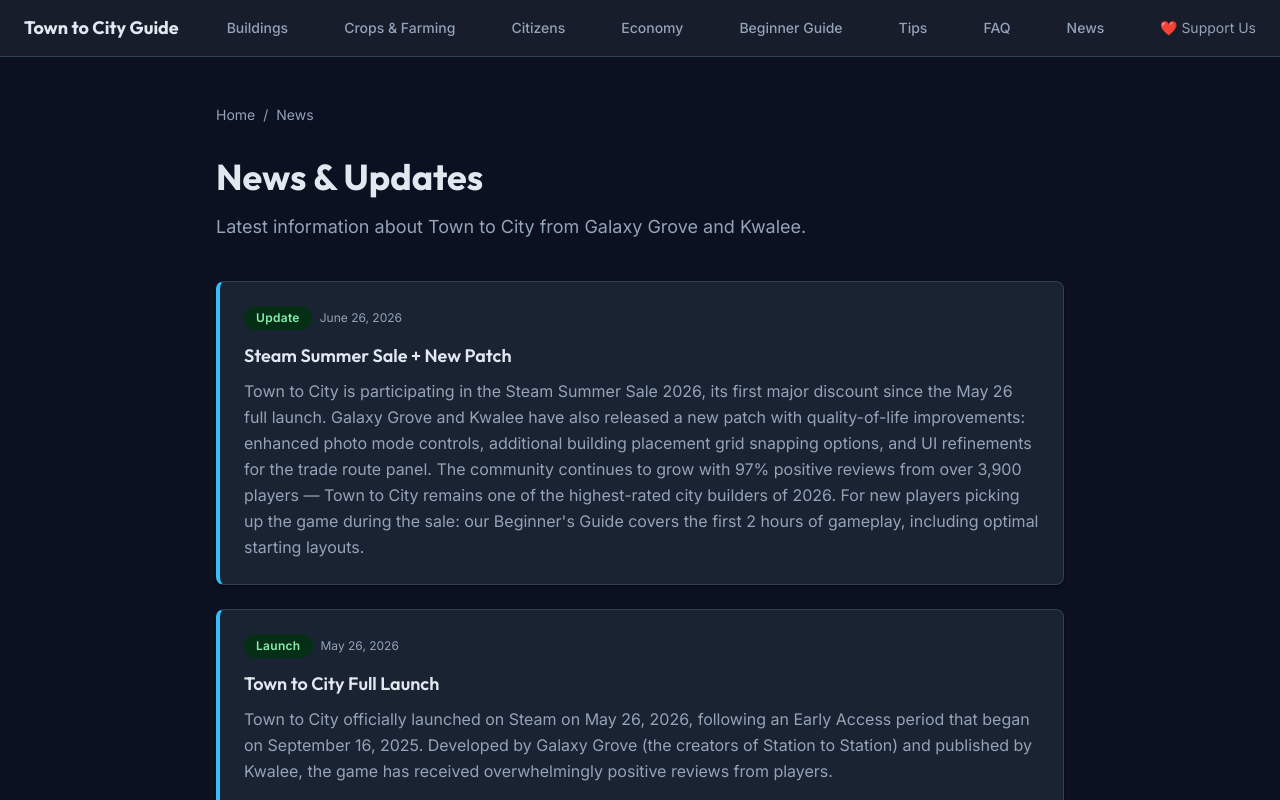
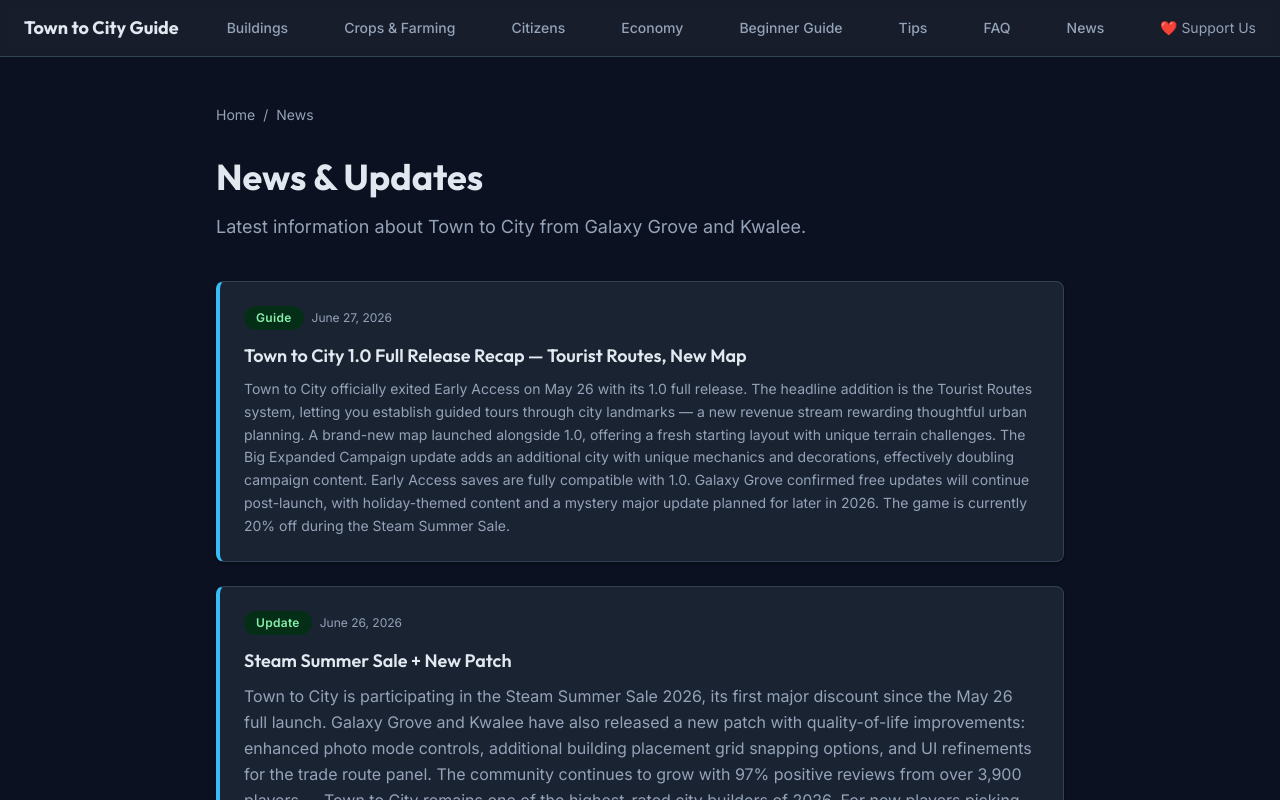
Before and after one commit to ryuuu2020/town-to-city-guide, a Next.js app: page /news in a window 1280 px wide. Shown: the top 800 px of the page. Built offline with nearby package versions, Linux system fonts and the light colour scheme.

Commit message:
news: daily update June 27

```diff
--- a/app/news/page.tsx
+++ b/app/news/page.tsx
@@ -21,6 +21,17 @@
         </p>
 
         <div className="space-y-6">
+
+          <div className="bluepr-card">
+            <div className="flex items-center gap-2 mb-3">
+              <span className="bp-tag green">Guide</span>
+              <span className="text-xs text-blueprint-muted">June 27, 2026</span>
+            </div>
+            <h3 className="font-display text-lg font-semibold text-blueprint-text mb-2">Town to City 1.0 Full Release Recap — Tourist Routes, New Map</h3>
+            <p className="text-sm text-blueprint-muted leading-relaxed">
+              Town to City officially exited Early Access on May 26 with its 1.0 full release. The headline addition is the Tourist Routes system, letting you establish guided tours through city landmarks — a new revenue stream rewarding thoughtful urban planning. A brand-new map launched alongside 1.0, offering a fresh starting layout with unique terrain challenges. The Big Expanded Campaign update adds an additional city with unique mechanics and decorations, effectively doubling campaign content. Early Access saves are fully compatible with 1.0. Galaxy Grove confirmed free updates will continue post-launch, with holiday-themed content and a mystery major update planned for later in 2026. The game is currently 20% off during the Steam Summer Sale.
+            </p>
+          </div>
 
           <div className="bluepr-card">
             <div className="flex items-center gap-2 mb-3">
```
